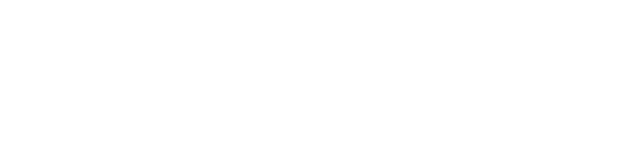
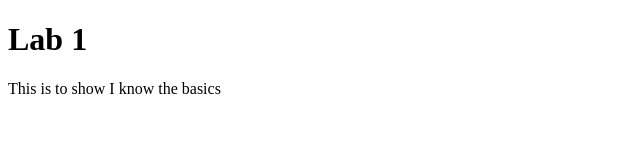
Before and after one commit to ITMD-362-Spring24/Lab--1, a plain HTML site: page index.html in a window 1280 px wide. Shown: the whole page, without its empty margins (0-640 px from the left). Drawn offline with Linux system fonts and the light colour scheme.

Commit message:
Update index.html

```diff
--- a/index.html
+++ b/index.html
@@ -2,4 +2,10 @@
 <html lang="en">
   <head>
     <meta charset="utf-8">
-    <title>Resume</title>
+    <title>Lab1</title>
+  </head>
+  <body>
+    <h1>Lab 1</h1>
+	<p> This is to show I know the basics</p>
+  </body>
+  </html>
```
